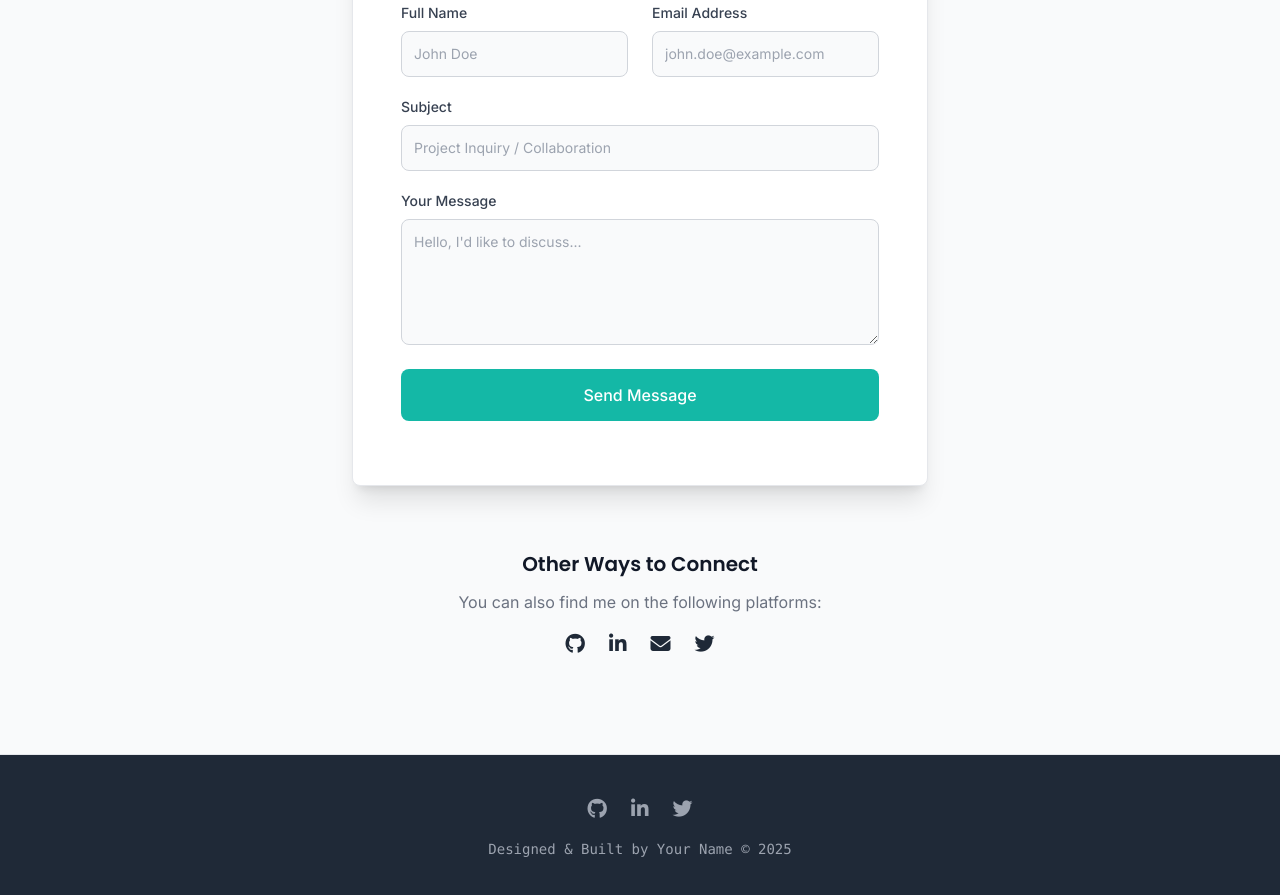
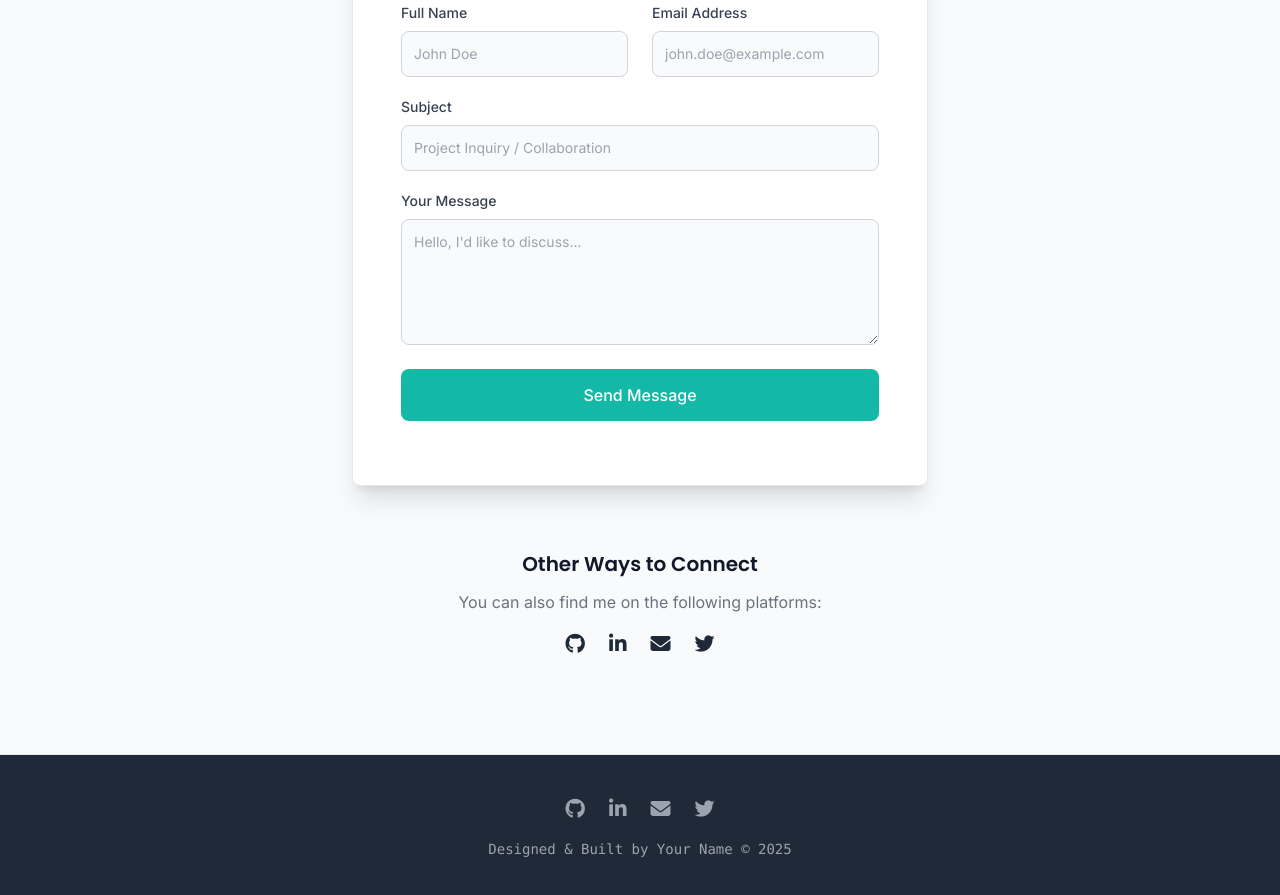
Before and after one commit to SupratikSarkar88/my-portfolio-website, a plain HTML site: page contact.html in a window 1280 px wide. Shown: the part 664-1559 px from the top of the page. Drawn offline with nearby package versions, Linux system fonts and the light colour scheme.

Commit message:
Update footer social media links with personal accounts

```diff
--- a/contact.html
+++ b/contact.html
@@ -164,9 +164,10 @@
     <footer class="py-10 text-center border-t border-gray-200 bg-gray-800 text-gray-400">
         <div class="container mx-auto px-6">
             <div class="flex justify-center space-x-6 mb-4">
-                <a href="https://github.com/yourusername" target="_blank" class="text-xl hover:text-accent-color transition-colors"><i class="fab fa-github"></i></a>
-                <a href="https://linkedin.com/in/yourusername" target="_blank" class="text-xl hover:text-accent-color transition-colors"><i class="fab fa-linkedin-in"></i></a>
-                <a href="https://twitter.com/yourusername" target="_blank" class="text-xl hover:text-accent-color transition-colors"><i class="fab fa-twitter"></i></a>
+                        <a href="https://github.com/SupratikSarkar88" target="_blank" class="text-xl hover:text-accent-color transition-colors"><i class="fab fa-github"></i></a>
+                        <a href="https://www.linkedin.com/in/supratik-sarkar-a97ba396/" target="_blank" class="text-xl hover:text-accent-color transition-colors"><i class="fab fa-linkedin-in"></i></a>
+                        <a href="mailto:Supratik.official@gmail.com" class="text-xl hover:text-accent-color transition-colors"><i class="fas fa-envelope"></i></a>
+                        <a href="https://twitter.com/ThinkSupratik" target="_blank" class="text-xl hover:text-accent-color transition-colors"><i class="fab fa-twitter"></i></a>
             </div>
             <p class="text-sm font-mono">
                 Designed & Built by Your Name &copy; <span id="current-year"></span>
```
